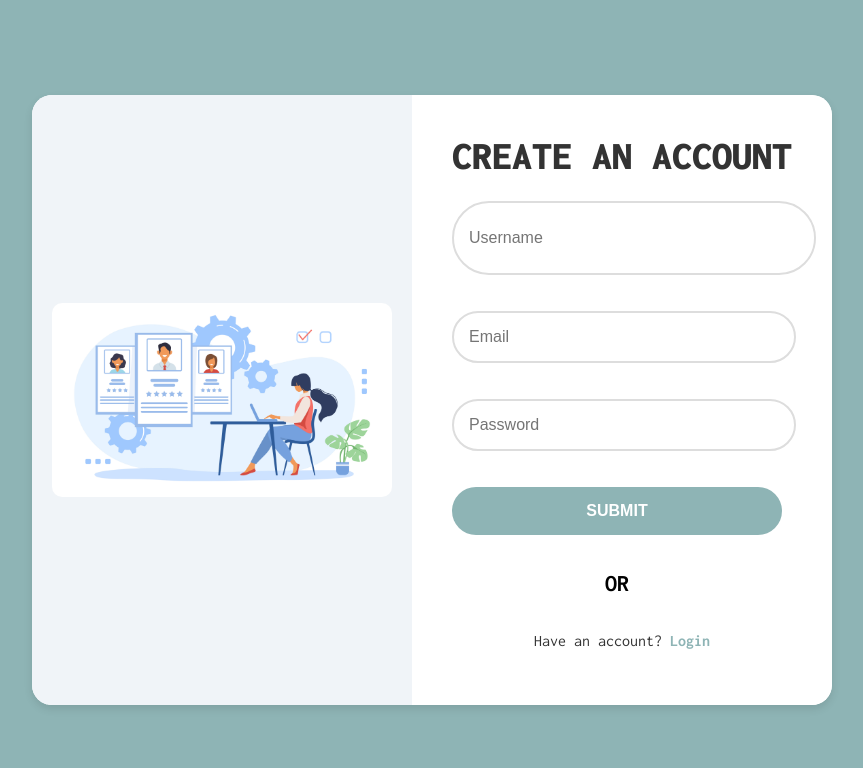
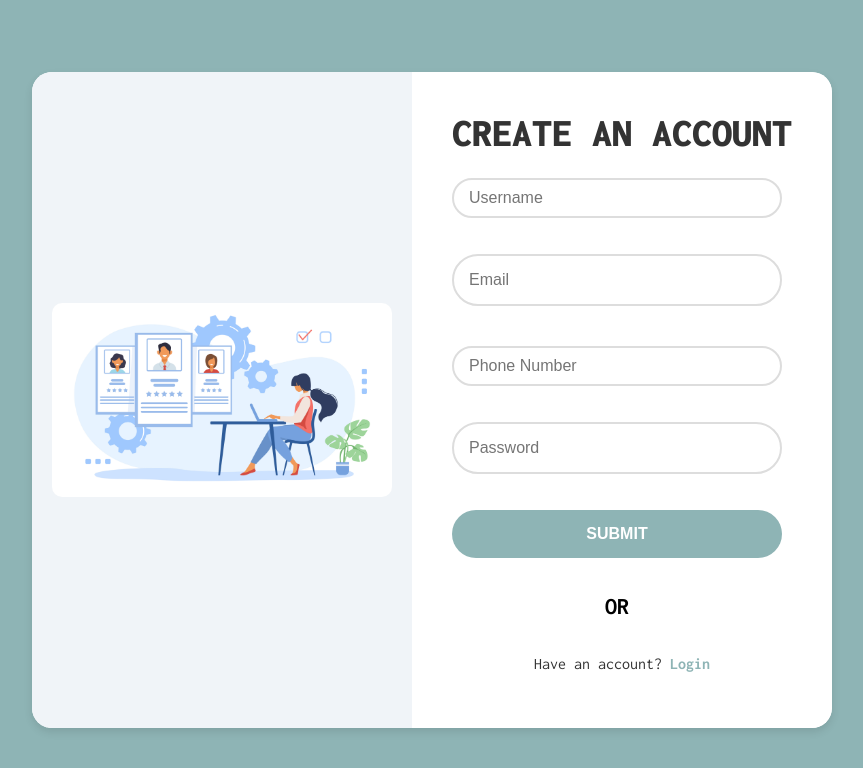
Before and after one commit to Aryashu-1/FDTFrontend, a React (Create React App) app: page /signup in a window 1280 px wide. Shown: the top 768 px of the page, without its empty margins (208-1071 px from the left). Built offline with nearby package versions, Linux system fonts and the light colour scheme.

Commit message:
implemented some changes in signup/login ,logout functionality

```diff
--- a/src/App.js
+++ b/src/App.js
@@ -1,24 +1,26 @@
-import './App.css';
+// App.js
+
+import React from 'react';
+import { BrowserRouter as Router, Route, Routes } from 'react-router-dom';
 import UserHome from './components/userhome/userhome';
 import AdminHome from './components/adminhome/adminhome';
-import UploadData from './components/uploadData/uploadData';
-import Searchdata from './components/searchdata/searchdata';
 import Login from './components/Login/Login';
 import Signup from './components/Signup/Signup';
 
-import { BrowserRouter as Router, Route, Routes } from "react-router-dom";
-
 function App() {
   return (
-    <div className="App">
-       <Router>
-      <Routes>
-        <Route path="" element={<Login />} />
-        <Route path="/signup" element={<Signup />} />
-        {/* <Route path="/error" element={<Error />} /> */}
-      </Routes>
-    </Router>
-    </div>
+      <Router>
+        <Routes>
+          <Route path="/" element={<Login />} />
+          <Route path="/signup" element={<Signup />} />
+          <Route path="/login" element={<Login />} />
+          <Route path="/user" element={<UserHome />} />
+          <Route path="/admin" element={<AdminHome />} />
+          {/* Add routes for userhome and adminhome */}
+          <Route path="/userhome" element={<UserHome />} />
+          <Route path="/adminhome" element={<AdminHome />} />
+        </Routes>
+      </Router>
   );
 }
 
--- a/src/components/Login/Login.css
+++ b/src/components/Login/Login.css
@@ -1,4 +1,3 @@
-/* Base styles for larger screens */
 @import url("https://fonts.googleapis.com/css2?family=Inconsolata:wght@200..900&display=swap");
 
 body {
@@ -23,6 +22,7 @@ body {
     max-width: 100%;
     height: auto;
     margin: 20px;
+    box-sizing: border-box;
 }
 
 .illustration {
@@ -34,6 +34,7 @@ body {
     position: relative;
     overflow: hidden;
     padding: 20px;
+    box-sizing: border-box;
 }
 
 .illustration img {
@@ -51,6 +52,7 @@ body {
     justify-content: center;
     background-color: #ffffff;
     border-radius: 0 20px 20px 0;
+    box-sizing: border-box;
 }
 
 .heading {
@@ -62,7 +64,7 @@ body {
 }
 
 input {
-    width: calc(100% - 20px);
+    width: 100%;
     padding: 15px;
     margin-bottom: 20px;
     border: 2px solid #ddd;
@@ -70,6 +72,7 @@ input {
     font-size: 1rem;
     outline: none;
     transition: border-color 0.3s, box-shadow 0.3s;
+    box-sizing: border-box;
 }
 
 input:focus {
@@ -88,6 +91,7 @@ button {
     color: #fff;
     cursor: pointer;
     transition: background-color 0.3s, transform 0.3s;
+    box-sizing: border-box;
 }
 
 button:hover {
--- a/src/components/Login/Login.js
+++ b/src/components/Login/Login.js
@@ -1,6 +1,6 @@
 import React, { useState } from "react";
 import { useForm } from "react-hook-form";
-import { Link } from "react-router-dom";
+import { Link, useNavigate } from "react-router-dom";
 import "./Login.css";
 import loginImage from "../../assets/Login.jpg";
 
@@ -10,12 +10,17 @@ export default function Login() {
     handleSubmit,
     formState: { errors },
   } = useForm();
-  const [formData, setFormData] = useState({ name: "", email: "" });
+  const [formData, setFormData] = useState({ email: "" });
+  const navigate = useNavigate();
 
   const onSubmit = (data) => {
     console.log("Form submitted:", data);
-    console.log(formData);
     setFormData(data);
+    if (data.email === "admin@gmail.com") {
+      navigate("/adminhome");
+    } else {
+      navigate("/userhome");
+    }
   };
 
   return (
@@ -26,16 +31,6 @@ export default function Login() {
       <div className="form">
         <div className="heading">LOGIN</div>
         <form onSubmit={handleSubmit(onSubmit)}>
-          <div>
-            <input
-              type="text"
-              id="name"
-              placeholder="Username"
-              autoComplete="username"
-              {...register("name", { required: "Name is required" })}
-            />
-            {errors.name && <p className="error">{errors.name.message}</p>}
-          </div>
           <div>
             <input
               type="email"
@@ -52,6 +47,16 @@ export default function Login() {
             />
             {errors.email && <p className="error">{errors.email.message}</p>}
           </div>
+          <div>
+            <input
+              type="password"
+              id="password"
+              placeholder="Password"
+              autoComplete="current-password"
+              {...register("password", { required: "Password is required" })}
+            />
+            {errors.password && <p className="error">{errors.password.message}</p>}
+          </div>
           <button type="submit">SUBMIT</button>
         </form>
 
--- a/src/components/Signup/Signup.js
+++ b/src/components/Signup/Signup.js
@@ -2,7 +2,7 @@ import React from "react";
 import { useForm } from "react-hook-form";
 import { Link } from "react-router-dom";
 import signUpImage from "../../assets/Signup.jpg";
-import styles from "./Signup.module.css"; // Updated import statement
+import styles from "./Signup.module.css";
 
 export default function Signup() {
   const {
@@ -16,12 +16,12 @@ export default function Signup() {
   };
 
   return (
-    <div className={styles.wrapper}> {/* Updated class name */}
-      <div className={styles.illustration}> {/* Updated class name */}
+    <div className={styles.wrapper}>
+      <div className={styles.illustration}>
         <img src={signUpImage} alt="SignUp" />
       </div>
-      <div className={styles.form}> {/* Updated class name */}
-        <div className={styles.heading}>CREATE AN ACCOUNT</div> {/* Updated class name */}
+      <div className={styles.form}>
+        <div className={styles.heading}>CREATE AN ACCOUNT</div>
         <form onSubmit={handleSubmit(onSubmit)}>
           <div>
             <input
@@ -30,7 +30,7 @@ export default function Signup() {
               placeholder="Username"
               {...register("name", { required: "Name is required" })}
             />
-            {errors.name && <p className={styles.error}>{errors.name.message}</p>} {/* Updated class name */}
+            {errors.name && <p className={styles.error}>{errors.name.message}</p>}
           </div>
           <div>
             <input
@@ -45,7 +45,22 @@ export default function Signup() {
                 },
               })}
             />
-            {errors.email && <p className={styles.error}>{errors.email.message}</p>} {/* Updated class name */}
+            {errors.email && <p className={styles.error}>{errors.email.message}</p>}
+          </div>
+          <div>
+            <input
+              type="text"
+              id="phone"
+              placeholder="Phone Number"
+              {...register("phone", {
+                required: "Phone number is required",
+                pattern: {
+                  value: /^[0-9]{10}$/,
+                  message: "Phone number must be 10 digits",
+                },
+              })}
+            />
+            {errors.phone && <p className={styles.error}>{errors.phone.message}</p>}
           </div>
           <div>
             <input
@@ -60,10 +75,10 @@ export default function Signup() {
                 },
               })}
             />
-            {errors.password && <p className={styles.error}>{errors.password.message}</p>} {/* Updated class name */}
+            {errors.password && <p className={styles.error}>{errors.password.message}</p>}
           </div>
           <button type="submit">SUBMIT</button>
-          <h2 align="center" className={styles.or}> {/* Updated class name */}
+          <h2 align="center" className={styles.or}>
             OR
           </h2>
         </form>
--- a/src/components/Signup/Signup.module.css
+++ b/src/components/Signup/Signup.module.css
@@ -1,5 +1,3 @@
-/* Signup.module.css */
-
 .wrapper {
   background-color: #ffffff;
   border-radius: 20px;
@@ -11,6 +9,7 @@
   max-width: 100%;
   height: auto;
   margin: 20px;
+  box-sizing: border-box;
 }
 
 .illustration {
@@ -22,6 +21,7 @@
   position: relative;
   overflow: hidden;
   padding: 20px;
+  box-sizing: border-box;
 }
 
 .illustration img {
@@ -39,6 +39,7 @@
   justify-content: center;
   background-color: #ffffff;
   border-radius: 0 20px 20px 0;
+  box-sizing: border-box;
 }
 
 .heading {
@@ -50,7 +51,7 @@
 }
 
 input {
-    width: calc(100% - 20px);
+  width: 100%;
   padding: 15px;
   margin-bottom: 20px;
   border: 2px solid #ddd;
@@ -58,6 +59,7 @@
   font-size: 1rem;
   outline: none;
   transition: border-color 0.3s, box-shadow 0.3s;
+  box-sizing: border-box;
 }
 
 input:focus {
@@ -76,6 +78,7 @@
   color: #fff;
   cursor: pointer;
   transition: background-color 0.3s, transform 0.3s;
+  box-sizing: border-box;
 }
 
 button:hover {
--- a/src/components/adminhome/adminhome.js
+++ b/src/components/adminhome/adminhome.js
@@ -1,9 +1,11 @@
+// AdminHome.js
 import React, { useState, useEffect } from 'react';
 import axios from 'axios';
 import Select from 'react-select';
 import jsPDF from 'jspdf';
 import 'jspdf-autotable';
 import { utils, writeFile } from 'xlsx';
+import { useNavigate } from 'react-router-dom';
 import './adminhome.css';
 
 function AdminHome() {
@@ -15,6 +17,8 @@ function AdminHome() {
   const [summaryReport, setSummaryReport] = useState([]);
   const [userMenuOpen, setUserMenuOpen] = useState(false);
   const [selectedColumns, setSelectedColumns] = useState([]);
+  const navigate = useNavigate();
+
 
   useEffect(() => {
     if (page === 'aywise-report') fetchAywiseReport();
@@ -33,6 +37,13 @@ function AdminHome() {
   const toggleUserMenu = () => {
     setUserMenuOpen(!userMenuOpen);
   };
+
+  const handleLogout = () => {
+
+    navigate('/login'); // Redirect to login page
+  };
+
+
 
   const handleSearch = async () => {
     try {
@@ -134,7 +145,7 @@ function AdminHome() {
             </div>
             {userMenuOpen && (
               <div className="user-menu">
-                <button className="user-menu-item">Logout</button>
+                <button className="user-menu-item" onClick={handleLogout}>Logout</button>
               </div>
             )}
           </div>
@@ -152,6 +163,7 @@ function AdminHome() {
       {page === 'home' && (
         <div className="content">
           <h1 className="title">Lecture Progress</h1>
+          ...
           <div className="search-container">
             <input
               type="text"
--- a/src/components/userhome/userhome.css
+++ b/src/components/userhome/userhome.css
@@ -225,6 +225,6 @@
   }
 
   .logo {
-    width:
+    width: 20px;
   }
 }
--- a/src/components/userhome/userhome.js
+++ b/src/components/userhome/userhome.js
@@ -1,12 +1,15 @@
+// UserHome.js
 import React, { useState, useEffect } from 'react';
 import './userhome.css';
-import Searchdata from '../searchdata/searchdata'; // Import the form page component
+import Searchdata from '../searchdata/searchdata';
+import { useNavigate } from 'react-router-dom';
 
 function UserHome() {
   const [sidebarOpen, setSidebarOpen] = useState(false);
-  const [page, setPage] = useState('home'); // State to handle page navigation
-  const [userMenuOpen, setUserMenuOpen] = useState(false); // State for user menu
-  const [activities, setActivities] = useState([]); // State to store activities data
+  const [page, setPage] = useState('home');
+  const [userMenuOpen, setUserMenuOpen] = useState(false);
+  const [activities, setActivities] = useState([]);
+  const navigate = useNavigate();
 
   const toggleSidebar = () => {
     setSidebarOpen(!sidebarOpen);
@@ -14,17 +17,20 @@ function UserHome() {
 
   const handleNavigation = (page) => {
     setPage(page);
-    setSidebarOpen(false); // Close sidebar on navigation
+    setSidebarOpen(false);
   };
 
   const toggleUserMenu = () => {
     setUserMenuOpen(!userMenuOpen);
   };
 
+  const handleLogout = () => {
+
+    navigate('/login'); // Redirect to login page
+  };
+
   useEffect(() => {
-    // Fetch data from MongoDB (mocked fetch function)
     const fetchActivities = async () => {
-      // Replace the below URL with your actual MongoDB API endpoint
       const response = await fetch('/api/activities');
       const data = await response.json();
       setActivities(data);
@@ -55,7 +61,7 @@ function UserHome() {
             </div>
             {userMenuOpen && (
               <div className="user-menu">
-                <button className="user-menu-item">Logout</button>
+                <button className="user-menu-item" onClick={handleLogout}>Logout</button>
               </div>
             )}
           </div>
```
Lines whose indentation alone changed are shown as unchanged.
